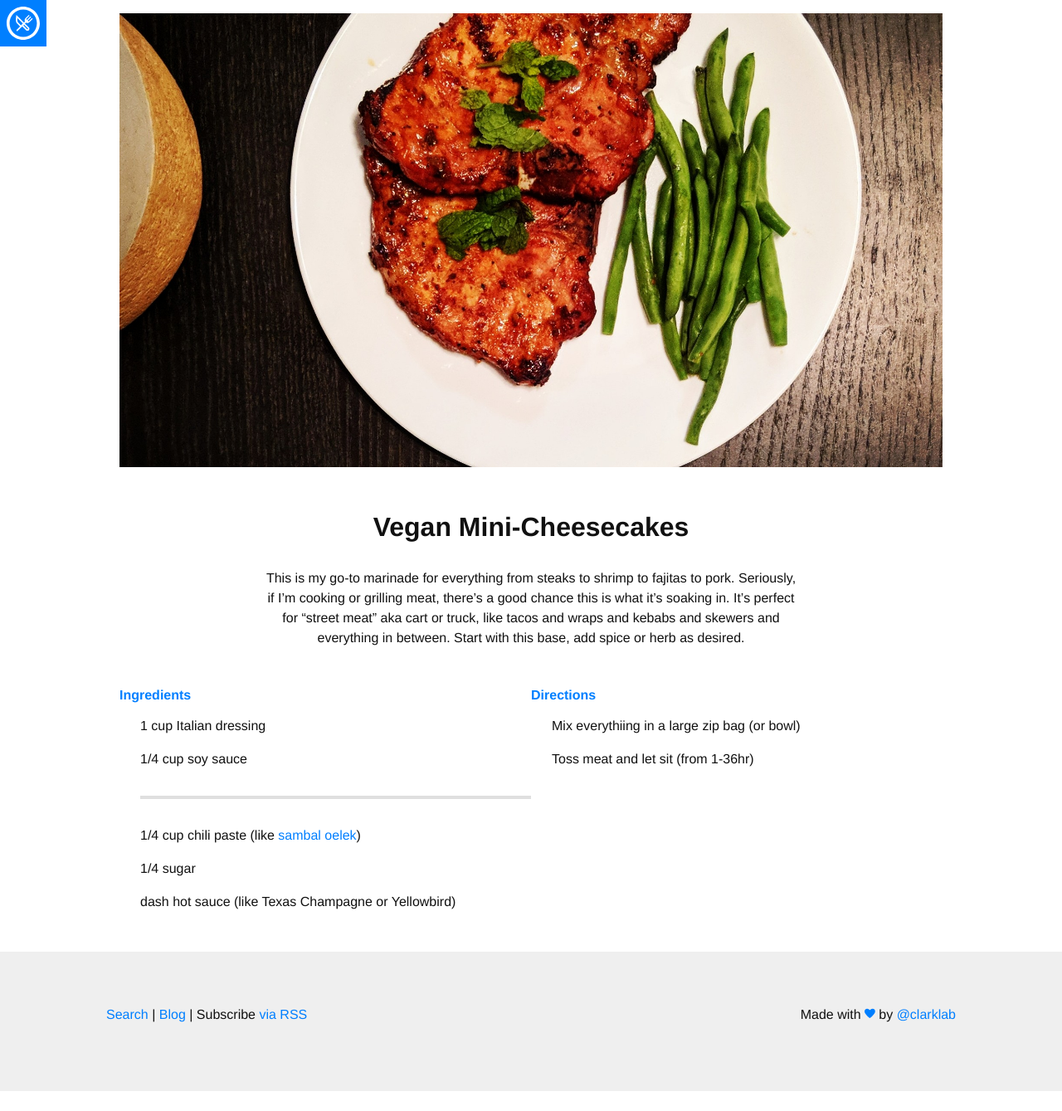
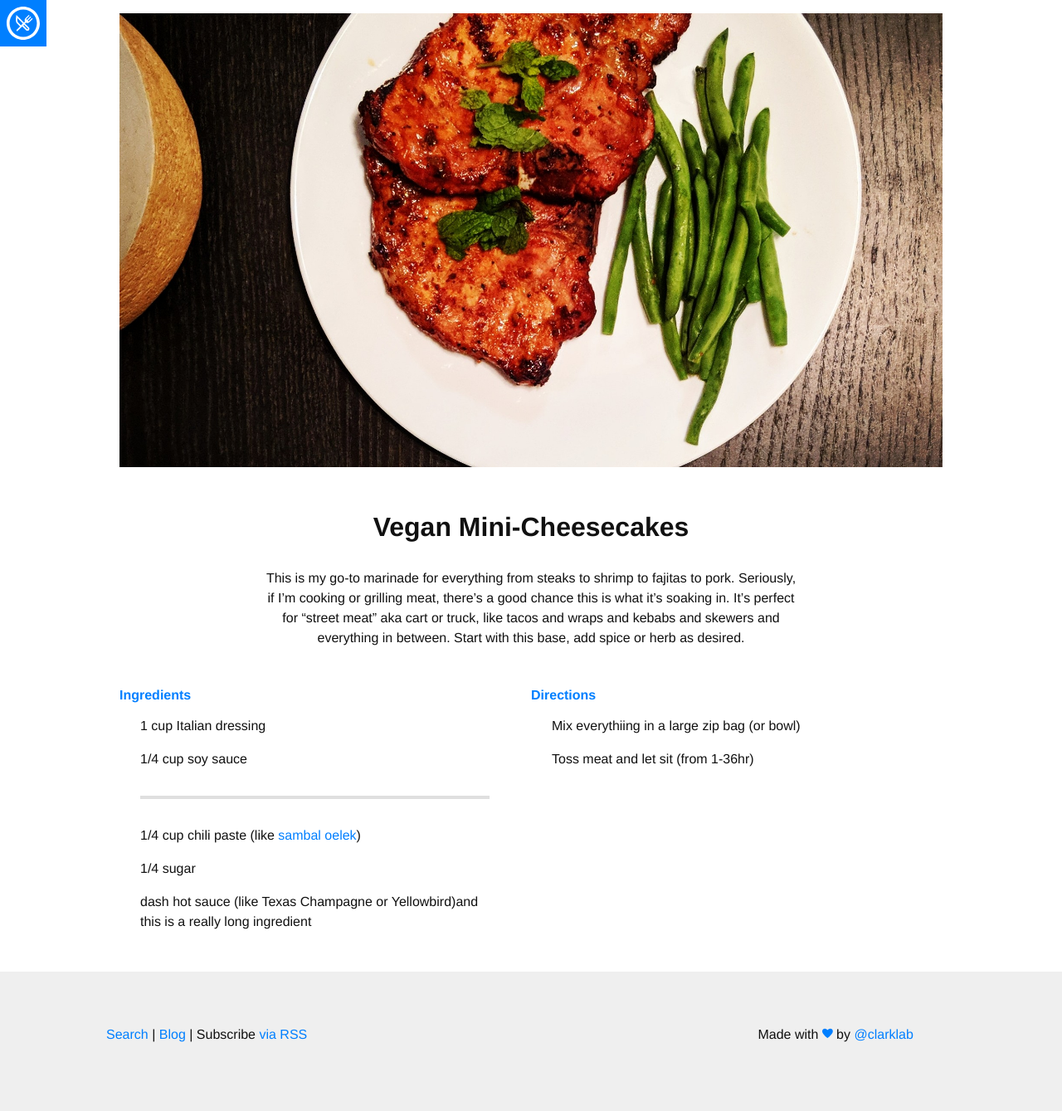
Before and after one commit to lynda365/lynda365.github.io, a Jekyll site: the page built from _recipes/vegan-mini-cheesecakes.md, in a window 1280 px wide. Shown: the whole page at 83% size. Built offline with Jekyll 4.4.1, drawn with Linux system fonts in a browser that asks for light colours; nearby versions of some CDN libraries; some web fonts are replaced; before the commit the page ends 1315 px from its top, so only the background shows below that.

Commit message:
adjusting column widths

```diff
--- a/_recipes/vegan-mini-cheesecakes.md
+++ b/_recipes/vegan-mini-cheesecakes.md
@@ -11,7 +11,7 @@ ingredients:
 - ---
 - 1/4 cup chili paste (like [sambal oelek](https://amzn.to/2NuqquF))
 - 1/4 sugar
-- dash hot sauce (like Texas Champagne or Yellowbird)
+- dash hot sauce (like Texas Champagne or Yellowbird)and this is a really long ingredient
 
 directions:
 - Mix everythiing in a large zip bag (or bowl)
--- a/css/bass.css
+++ b/css/bass.css
@@ -634,6 +634,7 @@ h6, .h6 { font-size: .75rem }
   .sm-col {
     float: left;
     box-sizing: border-box;
+    padding-right: 5%;
   }
 
   .sm-col-right {
```
